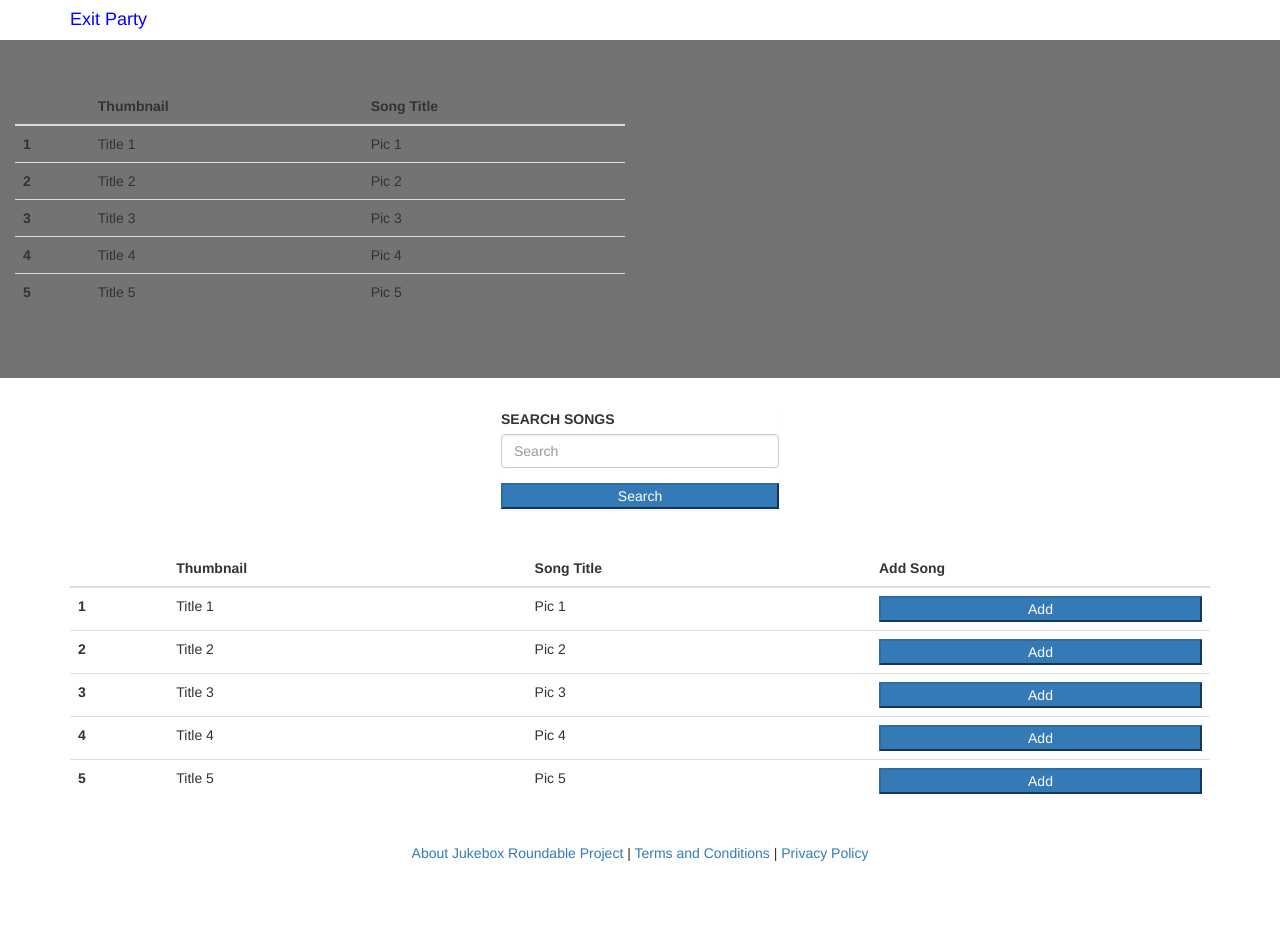
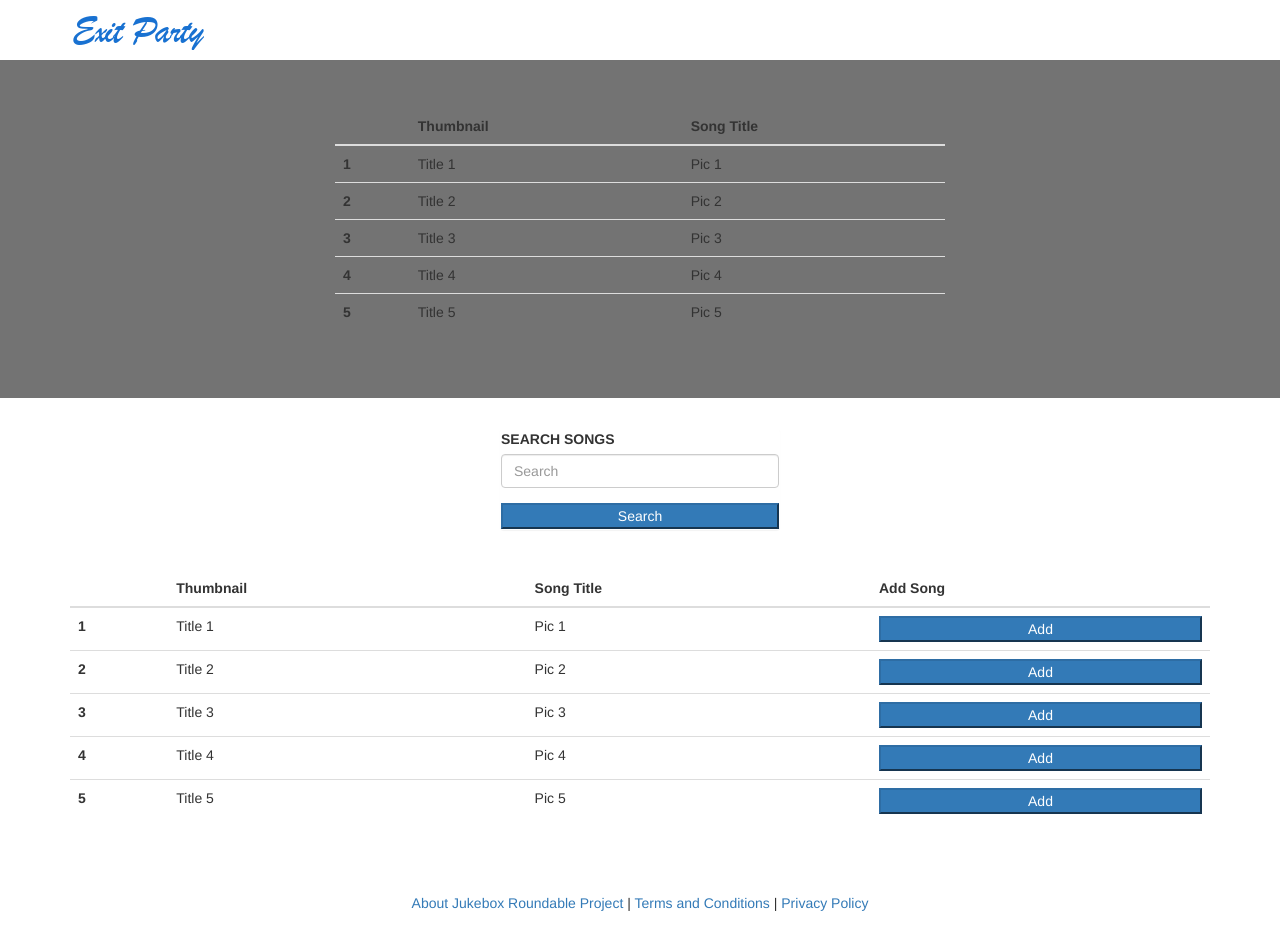
Before and after one commit to jukeboxroundtable/JukeboxRoundtable, a Flask app: page / in a window 1280 px wide. Before the commit the page ends 861 px from the top, so only its background shows below. Run offline with Flask 2, Linux system fonts and the light colour scheme; the visitor is signed in with stand-in values (Sample User, id 1); some libraries are stand-ins or nearby versions.

Commit message:
Added exit party image, centered playlist table, adjusted index form height, changed footer padding

```diff
--- a/src/static/css/styles.css
+++ b/src/static/css/styles.css
@@ -48,5 +48,5 @@ img {
 
 #footer {
     position: relative;
-    margin-top: 20px;
+    margin-top: 50px;
 }
--- a/src/templates/index.html
+++ b/src/templates/index.html
@@ -8,7 +8,7 @@
     <div class="vertical-align">
         <div class="container">
             <div>
-                <form id="info" style="align-items: center; display: flex; padding-top: 18vh; flex-wrap: wrap;"
+                <form id="info" style="align-items: center; display: flex; padding-top: 2vh; flex-wrap: wrap;"
                       action="{{ url_for('index') }}" method="post">
                     {% if error %}
                         <div style="text-align: center; color: red; width: 100%;">
--- a/src/templates/jukebox.html
+++ b/src/templates/jukebox.html
@@ -7,7 +7,7 @@
     <div class="container">
         <h4>
             <a href="{{ url_for('clear_session') }}" style="color: blue;">
-                Exit Party
+                <img src="/static/img/exitparty.png" class="img-responsive" alt="Exit Party">
             </a>
         </h4>
     </div>
@@ -19,7 +19,7 @@
             </iframe>
         {% endif %}
 
-        <div class="table-responsive col-md-6">
+        <div class="table-responsive col-md-6 center">
             <table class="table">
                 <thead>
                 <tr>
```
Also changed, not shown: src/static/img/exitparty.png (added).
